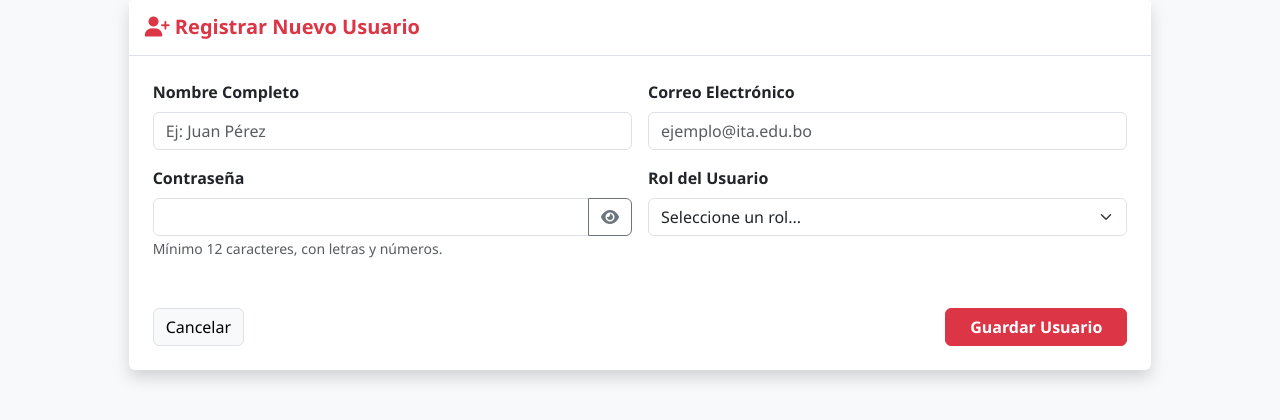
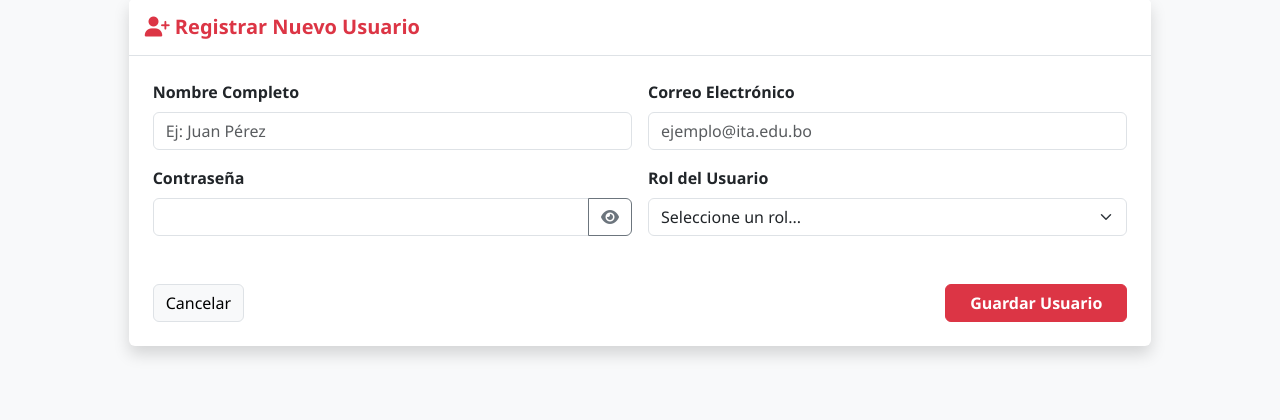
Before and after one commit to quisbertfabio6/sita, a Laravel app: page /admin/usuarios/create in a window 1280 px wide. Shown: the part 110-530 px from the top of the page. Run offline with Laravel 12, Linux system fonts and the light colour scheme; a user stored in the database is signed in; data comes from the database, SQL or seed files in the repository.

Commit message:
Restaurar configuracion original de contrasenas: resources/views/admin/usuarios/create.blade.php

```diff
--- a/resources/views/admin/usuarios/create.blade.php
+++ b/resources/views/admin/usuarios/create.blade.php
@@ -33,12 +33,11 @@
                             <div class="col-md-6">
                                 <label class="form-label fw-bold">Contraseña</label>
                                 <div class="input-group">
-                                    <input type="password" name="password" class="form-control" minlength="12" id="passwordInput" required>
+                                    <input type="password" name="password" class="form-control" id="passwordInput" required>
                                     <button class="btn btn-outline-secondary" type="button" onclick="togglePassword()">
                                         <i class="fas fa-eye"></i>
                                     </button>
                                 </div>
-                                <small class="text-muted">Mínimo 12 caracteres, con letras y números.</small>
                             </div>
                             <div class="col-md-6">
                                 <label class="form-label fw-bold">Rol del Usuario</label>
```
